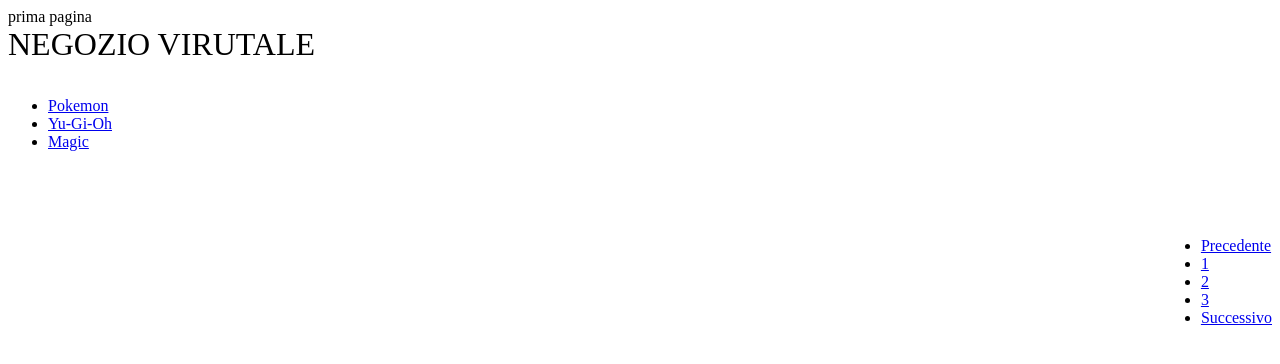
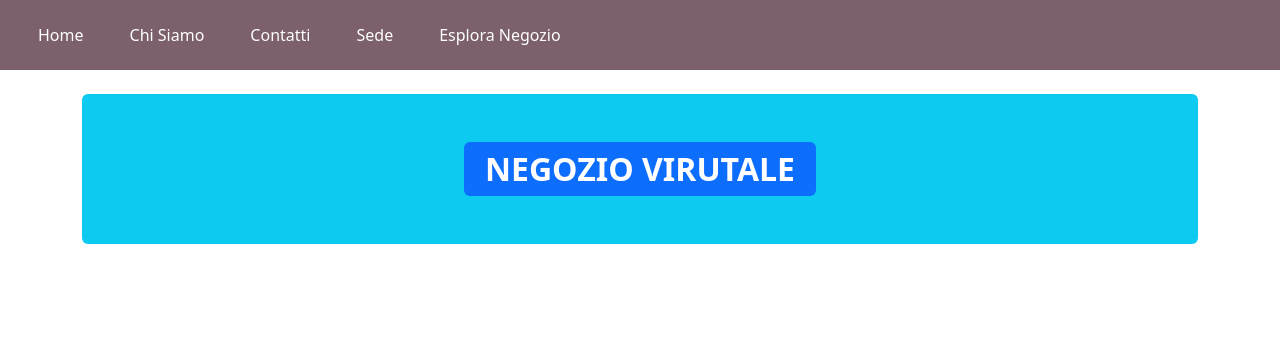
Before and after one commit to astorelloo/Esercizio4, an Angular app in the folder esercizio/: page / in a window 1280 px wide. Shown: the top 364 px of the page. Built offline with nearby package versions, Linux system fonts and the light colour scheme.

Commit message:
con bootstrap

```diff
--- a/esercizio/angular.json
+++ b/esercizio/angular.json
@@ -25,7 +25,8 @@
               "src/assets"
             ],
             "styles": [
-              "src/styles.css"
+              "src/styles.css",
+              "node_modules/bootstrap/dist/css/bootstrap.min.css"
             ],
             "scripts": [],
             "server": "src/main.server.ts",
--- a/esercizio/package.json
+++ b/esercizio/package.json
@@ -21,6 +21,7 @@
     "@angular/platform-server": "^17.2.0",
     "@angular/router": "^17.2.0",
     "@angular/ssr": "^17.2.0",
+    "bootstrap": "^5.3.3",
     "express": "^4.18.2",
     "rxjs": "~7.8.0",
     "tslib": "^2.3.0",
--- a/esercizio/src/app/app.component.css
+++ b/esercizio/src/app/app.component.css
@@ -0,0 +1,83 @@
+body {
+    font-family: Arial, sans-serif;
+    margin: 0;
+    padding: 0;
+    box-sizing: border-box;}
+
+.navbar {
+    background-color: #7C606B;
+    padding: 15px;
+    text-align: center;
+}
+
+.navbar a {
+    color: white;
+    text-decoration: none;
+    margin: 0 15px;
+}
+
+.navbar-link {
+    margin-right: 2px;
+}
+
+
+.jumbotron {
+    color: #EED5C2;
+    text-align: center;
+    padding: 100px 0;
+    background-color: #EDA4BD;
+}
+
+.jumbotron h1 {
+    font-size: 2.5em;
+    margin-bottom: 20px;
+}
+
+.button {
+    display: inline-block;
+    padding: 10px 20px;
+    font-size: 1.2em;
+    text-decoration: none;
+    color: white;
+    background-color: #7C606B;
+}
+
+.section {
+    text-align: center;
+    padding: 50px 0;
+}
+
+.section h2 {
+    font-size: 2em;
+    margin-bottom: 10px;
+}
+
+.section p {
+    font-size: 1.2em;
+    margin-bottom: 20px;
+}
+
+.testo{
+    margin-bottom: 20px;
+    line-height: 1.6;
+    font-size: 20;
+    text-align: center;
+    font-family: 'Franklin Gothic Medium', 'Arial Narrow', Arial, sans-serif;
+}
+
+.sottotitolo{
+    font-size: 30;
+}
+
+.titolo{
+    font-size: 20;
+}
+
+.indirizzo{
+    color: rgb(155, 155, 155);
+    font-size: 25;
+}
+
+.card-body{
+    background-color: #EED5C2
+}
--- a/esercizio/src/app/app.component.html
+++ b/esercizio/src/app/app.component.html
@@ -1,4 +1,4 @@
-prima pagina
+<header-component></header-component>
 <div class="col-*-12" >
         <div class="container mt-3">
             <div class="mt-4 p-5 bg-info text-white text-center rounded">
@@ -6,30 +6,4 @@ prima pagina
             </div>
         </div>
 </div><br>
-
-        <nav class="navbar navbar-expand-sm bg-light">
-            <div class="container-fluid">
-               <!-- Links -->
-               <ul class="navbar-nav">
-                <li class="nav-item">
-                    <a class="nav-link" href="../Pokemon/pokemon1.html">Pokemon</a>
-                </li>
-                <li class="nav-item">
-                    <a class="nav-link" href="../Yu-Gi-Oh!/yugioh1.html">Yu-Gi-Oh</a>
-                </li>
-                <li class="nav-item">
-                    <a class="nav-link" href="../Magic/magic1.html">Magic</a>
-                   </li>
-               </ul>
-           </div>
-       </nav><br>
-
 <br><br>
-
-         <ul class="pagination" style="float:right">
-            <li class="page-item"><a class="page-link" href="#">Precedente</a></li>
-            <li class="page-item"><a class="page-link" href="magic1.html">1</a></li>
-            <li class="page-item"><a class="page-link" href="magic2.html">2</a></li>
-            <li class="page-item"><a class="page-link" href="magic3.html">3</a></li>
-            <li class="page-item"><a class="page-link" href="magic2.html">Successivo</a></li>
-        </ul>
--- a/esercizio/src/app/app.component.ts
+++ b/esercizio/src/app/app.component.ts
@@ -1,10 +1,11 @@
 import { Component } from '@angular/core';
 import { RouterOutlet } from '@angular/router';
+import { HeaderComponentComponent } from './header-component/header-component.component';
 
 @Component({
   selector: 'app-root',
   standalone: true,
-  imports: [RouterOutlet],
+  imports: [RouterOutlet, HeaderComponentComponent],
   templateUrl: './app.component.html',
   styleUrl: './app.component.css'
 })
--- a/esercizio/src/app/header-component/header-component.component.css
+++ b/esercizio/src/app/header-component/header-component.component.css
@@ -0,0 +1,83 @@
+body {
+    font-family: Arial, sans-serif;
+    margin: 0;
+    padding: 0;
+    box-sizing: border-box;}
+
+.navbar {
+    background-color: #7C606B;
+    padding: 15px;
+    text-align: center;
+}
+
+.navbar a {
+    color: white;
+    text-decoration: none;
+    margin: 0 15px;
+}
+
+.navbar-link {
+    margin-right: 2px;
+}
+
+
+.jumbotron {
+    color: #EED5C2;
+    text-align: center;
+    padding: 100px 0;
+    background-color: #EDA4BD;
+}
+
+.jumbotron h1 {
+    font-size: 2.5em;
+    margin-bottom: 20px;
+}
+
+.button {
+    display: inline-block;
+    padding: 10px 20px;
+    font-size: 1.2em;
+    text-decoration: none;
+    color: white;
+    background-color: #7C606B;
+}
+
+.section {
+    text-align: center;
+    padding: 50px 0;
+}
+
+.section h2 {
+    font-size: 2em;
+    margin-bottom: 10px;
+}
+
+.section p {
+    font-size: 1.2em;
+    margin-bottom: 20px;
+}
+
+.testo{
+    margin-bottom: 20px;
+    line-height: 1.6;
+    font-size: 20;
+    text-align: center;
+    font-family: 'Franklin Gothic Medium', 'Arial Narrow', Arial, sans-serif;
+}
+
+.sottotitolo{
+    font-size: 30;
+}
+
+.titolo{
+    font-size: 20;
+}
+
+.indirizzo{
+    color: rgb(155, 155, 155);
+    font-size: 25;
+}
+
+.card-body{
+    background-color: #EED5C2
+}
--- a/esercizio/src/app/header-component/header-component.component.html
+++ b/esercizio/src/app/header-component/header-component.component.html
@@ -1 +1,21 @@
-<p>header-component works!</p>
+<nav class="navbar navbar-expand-lg navbar-light">
+    <div class="collapse navbar-collapse" id="navbarNav">
+        <ul class="navbar-nav">
+            <li class="nav-item">
+                <a class="nav-link" href="Home.html">Home</a>
+            </li>
+            <li class="nav-item">
+                <a class="nav-link" href="html/Negozio/chi_siamo.html">Chi Siamo</a>
+            </li>
+            <li class="nav-item">
+                <a class="nav-link" href="html/Negozio/contatti.html">Contatti</a>
+            </li>
+            <li class="nav-item">
+                <a class="nav-link" href="html/Negozio/sedi.html">Sede</a>
+            </li>
+            <li class="nav-item">
+                <a class="nav-link" href="html/Pokemon/pokemon1.html">Esplora Negozio</a>
+            </li>
+        </ul>
+    </div>
+</nav>
--- a/esercizio/src/app/header-component/header-component.component.ts
+++ b/esercizio/src/app/header-component/header-component.component.ts
@@ -1,7 +1,7 @@
 import { Component } from '@angular/core';
 
 @Component({
-  selector: 'app-header-component',
+  selector: 'header-component',
   standalone: true,
   imports: [],
   templateUrl: './header-component.component.html',
```
Also changed, not shown: 1 other file (tests, documents, lock files or other folders). Lines whose indentation alone changed are shown as unchanged.
